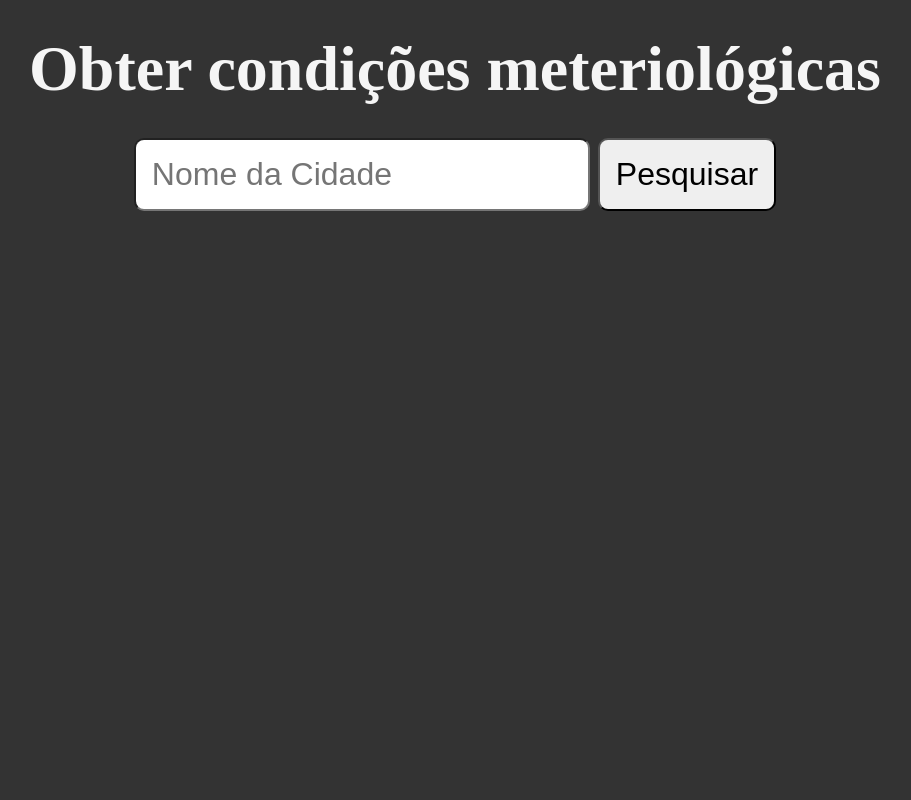
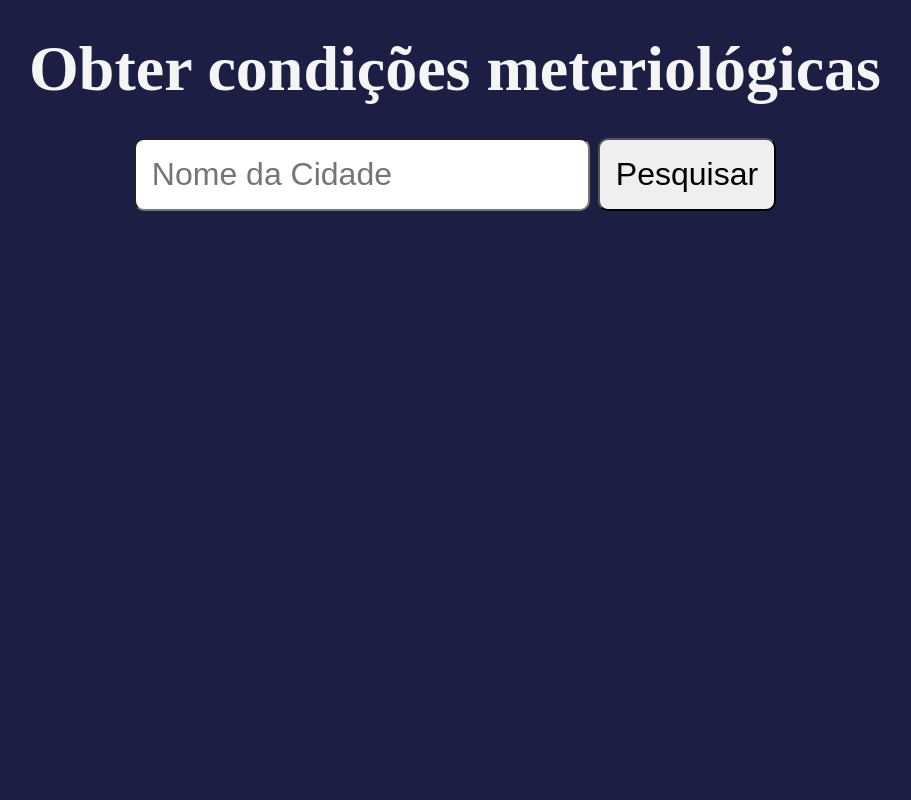
Before and after one commit to PortoVinicius/python-clima, a Flask app: page / in a window 1280 px wide. Shown: the whole page, without its empty margins (185-1096 px from the left). Run offline with Flask 3, Linux system fonts and the light colour scheme.

Commit message:
color background

```diff
--- a/static/static/style.css
+++ b/static/static/style.css
@@ -6,7 +6,7 @@
 
 body {
     padding: 2rem;
-    background-color: #333;
+    background-color: #1c1f43;
     color: whitesmoke;
     min-height: 100vh;
     display: flex;
```
